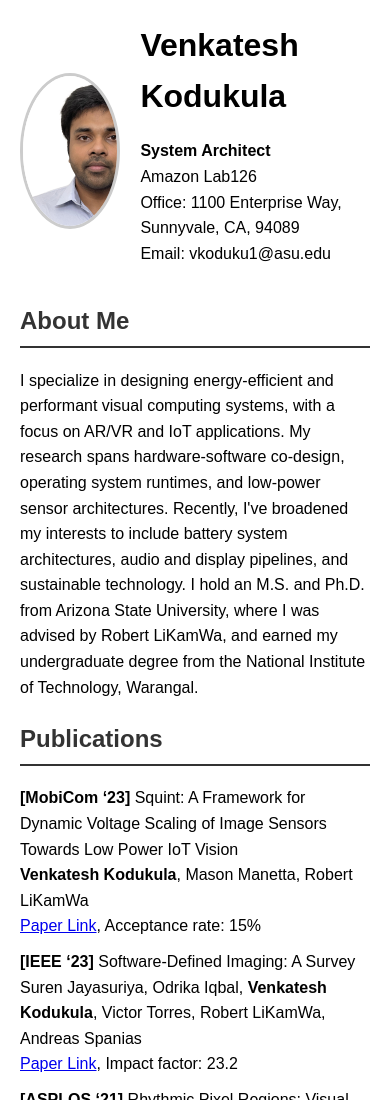
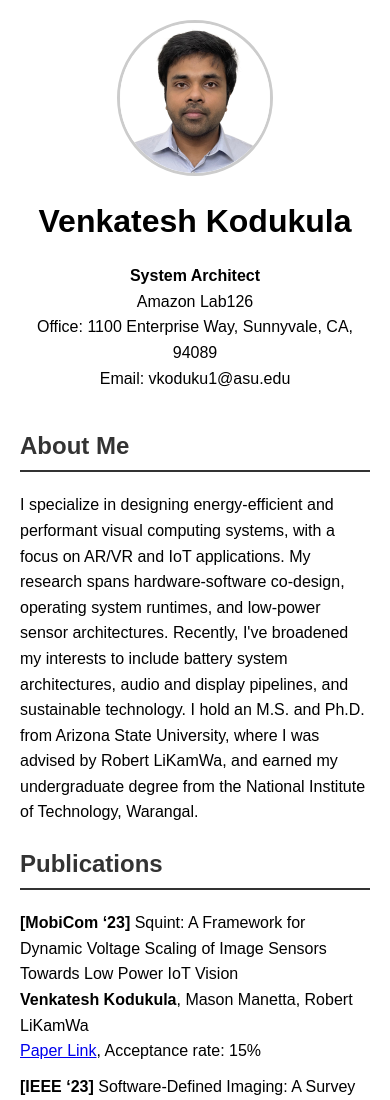
Before and after one commit to kodukulav/kodukulav.github.io, a plain HTML site: page index.html in a window 390 px wide. Shown: the top 1100 px of the page. Drawn offline with Linux system fonts and the light colour scheme.

Commit message:
Venky: Fixed photo alignment

```diff
--- a/index.html
+++ b/index.html
@@ -24,6 +24,14 @@
         }
         #affiliation {
             font-size: 1em;
+        }
+        /* Center content on smaller screens */
+        @media (max-width: 600px) {
+            #photo-affiliation {
+                flex-direction: column;
+                align-items: center;
+                text-align: center;
+            }
         }
         h2 {
             color: #333;
```
